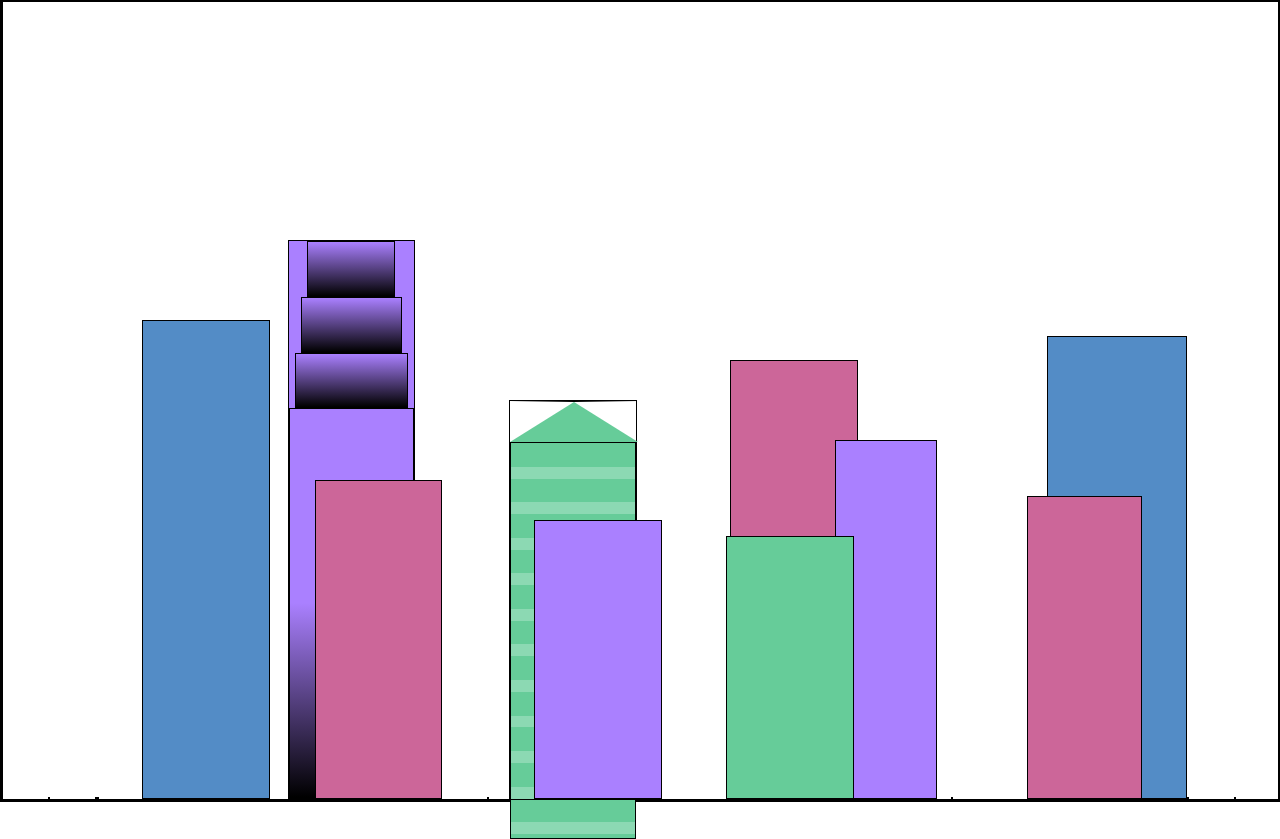
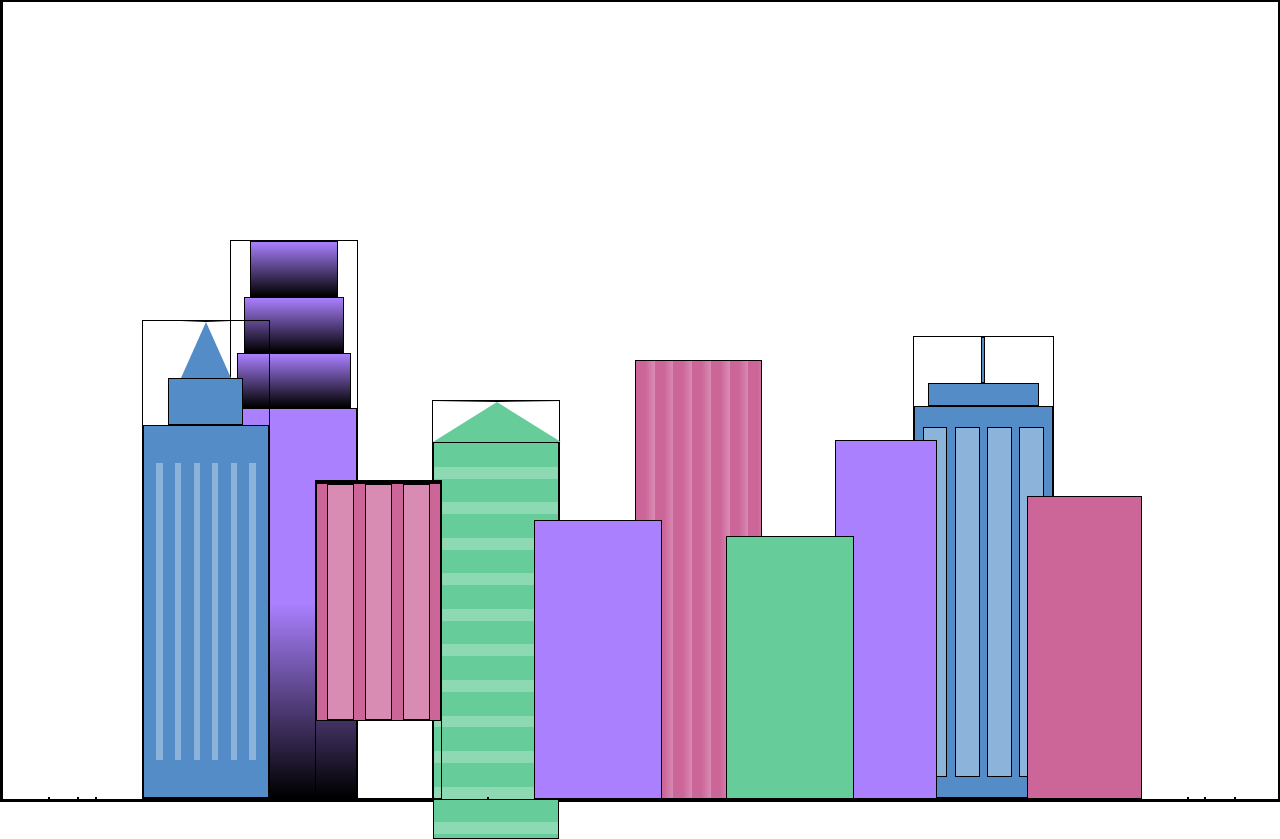
Before and after one commit to douglascaique/FreeCodeCamp, a plain HTML site: page ResponsiveWebDev/Modulo_4/1.CitySkyline/index.html in a window 1280 px wide. Drawn offline with Linux system fonts and the light colour scheme.

Commit message:
update:  on mod4/1.cityskyline

```diff
--- a/ResponsiveWebDev/Modulo_4/1.CitySkyline/index.html
+++ b/ResponsiveWebDev/Modulo_4/1.CitySkyline/index.html
@@ -11,28 +11,48 @@
     <div class="background-buildings">
       <div></div>
       <div></div>
-        <div class="bb1">
+      <div class="bb1 building-wrap">
         <div class="bb1a bb1-window"></div>
         <div class="bb1b bb1-window"></div>
         <div class="bb1c bb1-window"></div>
         <div class="bb1d"></div>
       </div>
-
       <div class="bb2">
         <div class="bb2a"></div>
         <div class="bb2b"></div>
       </div>
-
       <div class="bb3"></div>
       <div></div>
-        <div class="bb4"></div>
+      <div class="bb4 building-wrap">
+        <div class="bb4a"></div>
+        <div class="bb4b"></div>
+        <div class="bb4c window-wrap">
+          <div class="bb4-window"></div>
+          <div class="bb4-window"></div>
+          <div class="bb4-window"></div>
+          <div class="bb4-window"></div>
+        </div>
+      </div>
+      <div></div>
+      <div></div>
     </div>
 
     <div class="foreground-buildings">
       <div></div>
       <div></div>
-        <div class="fb1"></div>
-        <div class="fb2"></div>
+      <div class="fb1 building-wrap">
+        <div class="fb1a"></div>
+        <div class="fb1b"></div>
+        <div class="fb1c"></div>
+      </div>
+      <div class="fb2">
+        <div class="fb2a"></div>
+        <div class="fb2b window-wrap">
+            <div class="fb2-window"></div>
+            <div class="fb2-window"></div>
+            <div class="fb2-window"></div>
+        </div>
+      </div>
       <div></div>
       <div class="fb3"></div>
       <div class="fb4"></div>
--- a/ResponsiveWebDev/Modulo_4/1.CitySkyline/styles.css
+++ b/ResponsiveWebDev/Modulo_4/1.CitySkyline/styles.css
@@ -6,6 +6,7 @@
     --window-color1: black;
     --window-color2: #8cd9b3;
     --window-color3: #d98cb3;
+    --window-color4: #8cb3d9;
   }
 
   * {
@@ -19,28 +20,32 @@ body {
     overflow: hidden;
   }
 
-.background-buildings,
-.foreground-buildings {
+  .background-buildings, .foreground-buildings {
     width: 100%;
     height: 100%;
-    position: absolute;
-    top: 0;
     display: flex;
     align-items: flex-end;
     justify-content: space-evenly;
+    position: absolute;
+    top: 0;
   }
 
+  .building-wrap {
+    display: flex;
+    flex-direction: column;
+    align-items: center;
+  }
+
+  .window-wrap {
+    display: flex;
+    align-items: center;
+    justify-content: space-evenly;
+  }
 
   /* BACKGROUND BUILDINGS - "bb" stands for "background building" */
   .bb1 {
     width: 10%;
     height: 70%;
-    display: flex;
-    flex-direction: column;
-    align-items: center;
-
-    background-color: var(--building-color1);
-
   }
 
   .bb1a {
@@ -58,73 +63,136 @@ body {
   .bb1d {
     width: 100%;
     height: 70%;
-    background: linear-gradient(var(--building-color1) 50%, var(--window-color1));
-
+    background: linear-gradient(
+        var(--building-color1) 50%,
+        var(--window-color1)
+      );
   }
 
   .bb1-window {
     height: 10%;
-    background: linear-gradient(var(--building-color1),
-            var(--window-color1));
+    background: linear-gradient(
+        var(--building-color1),
+        var(--window-color1)
+      );
   }
-
-
 
   .bb2 {
     width: 10%;
     height: 50%;
-
   }
 
-.bb2a{
+  .bb2a {
     border-bottom: 5vh solid var(--building-color2);
     border-left: 5vw solid transparent;
-    border-right: 5vw solid transparent ;
-
+    border-right: 5vw solid transparent;
   }
 
-.bb2b{
+  .bb2b {
     width: 100%;
     height: 100%;
     background: repeating-linear-gradient(
         var(--building-color2),
-        var(--building-color2)6%,
+        var(--building-color2) 6%,
         var(--window-color2) 6%,
         var(--window-color2) 9%
       );
   }
 
-
-
-
   .bb3 {
     width: 10%;
     height: 55%;
-
-    background-color: var(--building-color3);
+    background: repeating-linear-gradient(
+        90deg,
+        var(--building-color3),
+        var(--building-color3),
+        var(--window-color3) 15%
+      );
   }
-
-
 
   .bb4 {
     width: 11%;
     height: 58%;
+  }
 
+  .bb4a {
+    width: 3%;
+    height: 10%;
     background-color: var(--building-color4);
   }
 
+  .bb4b {
+    width: 80%;
+    height: 5%;
+    background-color: var(--building-color4);
+  }
+
+  .bb4c {
+    width: 100%;
+    height: 85%;
+    background-color: var(--building-color4);
+  }
+
+  .bb4-window {
+    width: 18%;
+    height: 90%;
+    background-color: var(--window-color4);
+  }
+
   /* FOREGROUND BUILDINGS - "fb" stands for "foreground building" */
-
   .fb1 {
     width: 10%;
     height: 60%;
+  }
+
+  .fb1a{
+    border-bottom: 7vh solid var(--building-color4);
+    border-left: 2vw solid transparent;
+    border-right: 2vw solid transparent;
+  }
+
+  .fb1b{
+    width: 60%;
+    height: 10%;
     background-color: var(--building-color4);
+  }
+
+  .fb1c{
+    width: 100%;
+    height: 80%;
+    background: repeating-linear-gradient(
+        90deg,
+        var(--building-color4),
+        var(--building-color4) 10%,
+        transparent 10%,
+        transparent 15%
+    ), repeating-linear-gradient(
+        var(--building-color4),
+        var(--building-color4) 10%,
+        var(--window-color4) 10%,
+        var(--window-color4) 90%
+    );
   }
 
   .fb2 {
     width: 10%;
     height: 40%;
+  }
+
+  .fb2a{
+    width: 100%;
+  }
+
+  .fb2b{
+    width: 100%;
+    height: 75%;
     background-color: var(--building-color3);
+  }
+
+  .fb2-window{
+    width: 22%;
+    height: 100%;
+    background-color: var(--window-color3);
   }
 
   .fb3 {
@@ -144,7 +212,6 @@ body {
   .fb5 {
     width: 10%;
     height: 33%;
-
     background-color: var(--building-color2);
     position: relative;
     right: 10%;
```
Lines whose indentation alone changed are shown as unchanged.
